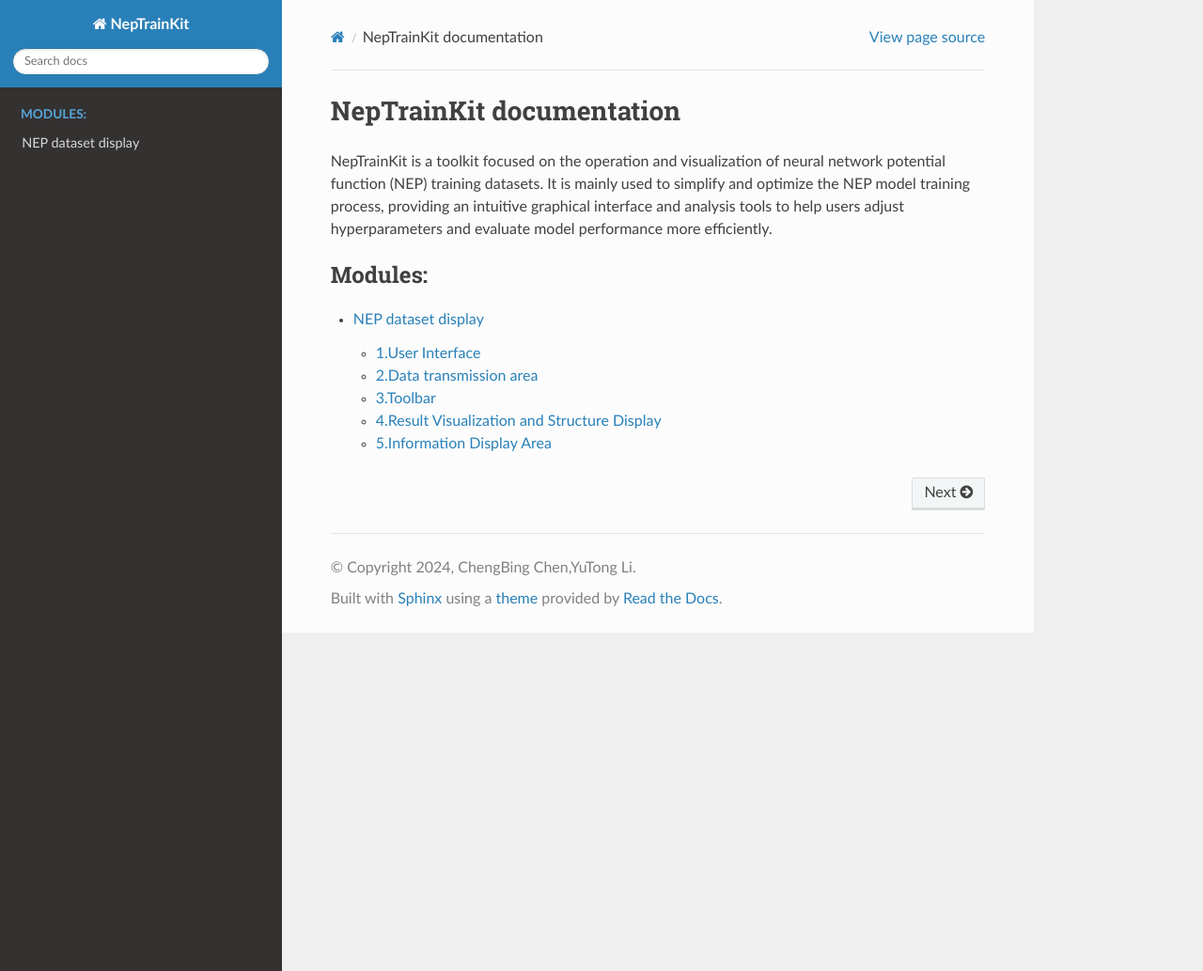
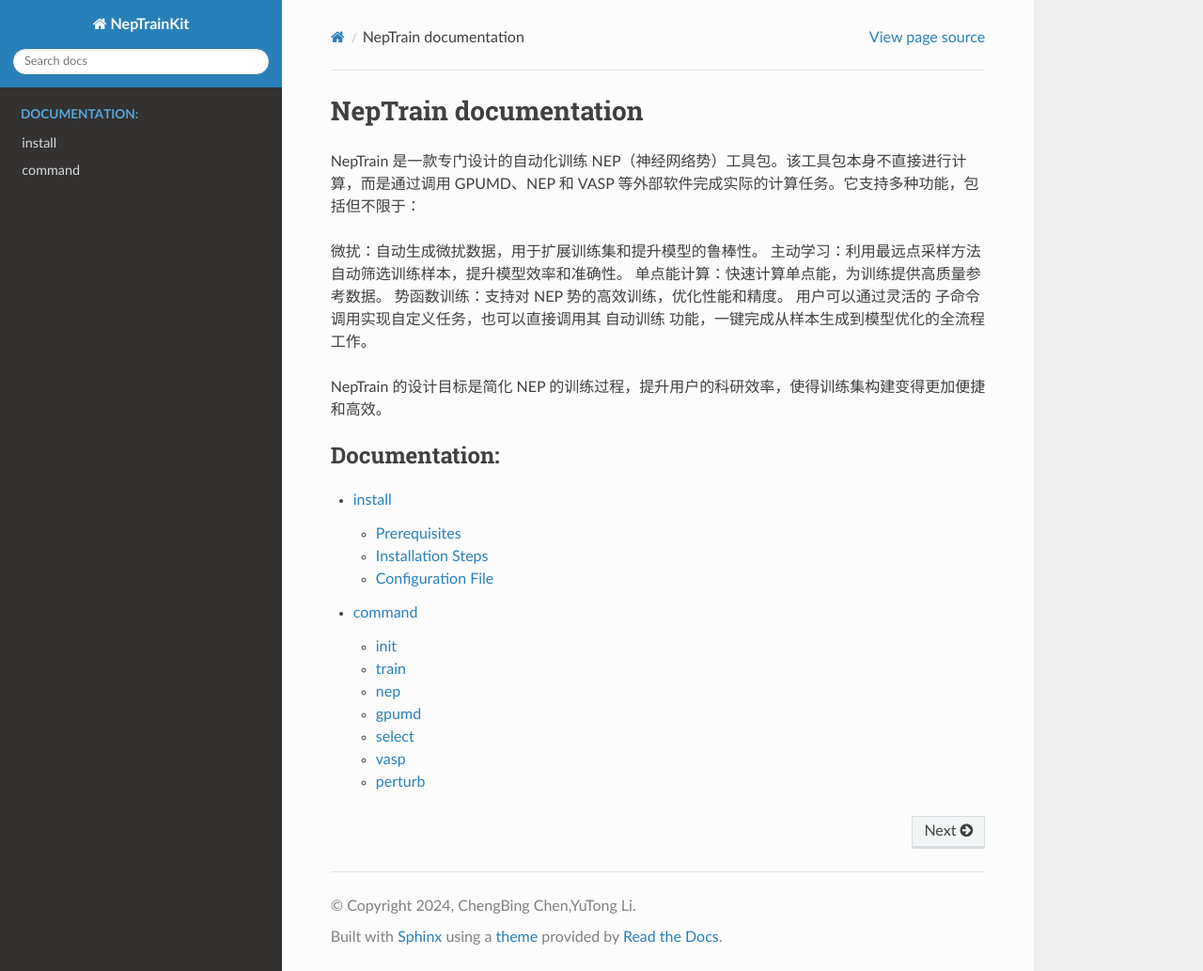
Before and after one commit to ccmuyuu/NepTrain, a Sphinx documentation site: the page built from docs/source/index.rst, in a window 1280 px wide and 1033 px high. Shown: the whole window at 94% size. Built offline with Sphinx 7.4.7 and the Read the Docs theme 3.1.0, drawn with Linux system fonts in a browser that asks for light colours.

````diff
--- a/docs/source/NEP-dataset-display.md
+++ /dev/null
@@ -1,79 +0,0 @@
-# NEP Dataset Display
-
-
-
-## 1.User Interface
-
-As shown in the figure, the overall user interface of the software primarily includes the toolbar, result visualization area, structure display area, information display area, and working path display area.
-
-![interface](./_static/image/interface.png)
-
-## 2.Data transmission area
-
-### Data Import
-
-Users can import files in the following two ways:
-
-- Click the import button located at the top left of the menu <img src="./_static/image/open.svg" alt="open" width='20' height='20' /> to import the file path.
-- Drag and drop the file directly into the software interface for import.
-:::{important}
-- Please ensure that the working path of NepTrainkit does not contain any Chinese characters, as this may prevent the program from displaying correctly.
-- To ensure proper use of NepTrainkit, at least two files, **nep.txt** and **train.xyz**, must be provided.
-:::
-### Data Export
-
-After completing the operation, the user can click the save button <img alt="save" height="20" src="./_static/image/save.svg" width="20"/>
-to export the results as two files:
-
-- **export_remove_model.xyz**: Contains information about the deleted structures.
-- **export_good_model.xyz**: Contains information about the remaining structures.
-
-## 3.Toolbar
-
-In the drawing toolbar, we have integrated function buttons such as reset, zoom, selection and editing, undo, and delete. Users can perform basic operations on the image using these tools. Please note that these operation tools are only effective on the main chart.
-
-<img src="./_static/image/toolbar.png" alt="toolbar" width='600' height='70' />
-
-<img src="./_static/image/init.svg" alt="init" width='30' height='30'  /> **Reset Tool:** Restores the image to its initial state, clearing all modifications made.
-
-<img src="./_static/image/pan.svg" alt="pan" width='30' height='30' /> **Zoom Tool:** Allows users to drag the image's axes or zoom in/out to adjust the view position.
-
-<img src="./_static/image/find_max.svg" alt="find_max" width='30' height='30' /> **Error Max Point Selection Tool:** Automatically identifies a specified number of points with the largest errors, making it easier for users to process them.
-
-<img src="./_static/image/sparse.svg" alt="sparse" width='30' height='30' /> **Farthest Point Sampling Tool:** Users can set the maximum number of training samples and the minimum sampling distance to filter structures.
-
-<img src="./_static/image/pen.svg" alt="pen" width='30' height='30' /> **Selection and Editing Tool:** Use the left mouse button to draw a selection box or directly select a structure; right-click to deselect.
-
-<img src="./_static/image/revoke.svg" alt="revoke" width='30' height='30' /> **Undo Tool:** If a structure is accidentally deleted or modified, the undo function can restore the previous state. It supports multiple consecutive undo actions.
-
-<img src="./_static/image/delete.svg" alt="delete" width='30' height='30' /> **Delete Tool:** Removes the structure corresponding to the selected point.
-
-<img alt="search" height="30" src="./_static/image/search.svg" width="30"/> **Search Tool:** Allows you to select a single **Config_type** and search for specific prefixes, suffixes, or strings.
-
-
-:::{important}
-After clicking the search button, the relevant structures will turn green to indicate the search results. However, at this point, the structures will not be selected. You will need to perform additional actions to complete the selection.
-:::
-
-<img alt="select" height="30" src="./_static/image/check.svg" width="30"/> **Select Button:** Selects the structures found by the search.
-
-<img alt="cancel" height="30" src="./_static/image/uncheck.svg" width="30"/> **Deselect Button:** Deselects the selected structures.
-
-:::{important}
-If there are no **Config_type** available, clicking the **Select** button will select all visible items, and clicking the **Deselect** button will deselect all items.
-:::
-## 4.Result Visualization and Structure Display
-
-- The result visualization area consists of five subplots, displaying the descriptors, energy, force, pressure, and potential energy information of the dataset. We use the **pyqtgraph** library to encapsulate the plotting functions, and all five subplots support switching to the main plot by double-clicking.
-- By clicking on a data point in the main plot, the corresponding crystal structure will be displayed in the right-side display area. The atom sizes and colors in the crystal structure are set based on the atomic radius and the CPK color scheme, respectively.
-
-<img src="./_static/image/visualization.png" alt="visualization" width='810' height='450' />
-
-**Plotting Details:** During the plotting process, **energy**, **force**, **pressure**, and **potential energy** data are all read from the NEP output files in the working path. For **descriptor projection**, we use NEP_CPU to obtain the descriptor of each atom and compute its average as the structure descriptor. Then, principal component analysis (PCA) is used to project the structure descriptors into a two-dimensional space for easier visualization.
-
-## 5.Information Display Area
-
-- In the information display area on the right, the system will show detailed information about the selected **xyz file**. By default, when you click on any data point in the subplots, the display area on the right will synchronize and show the detailed information of the selected structure.
-- Below the display area, the **frame number** of the current structure in the original file will be shown. Users can adjust the frame number to view the corresponding structure and its detailed information.
-
-<img src="./_static/image/information.png" alt="information" width='650' height='190' />
--- /dev/null
+++ b/docs/source/command/gpumd.md
@@ -0,0 +1 @@
+# gpumd
--- /dev/null
+++ b/docs/source/command/index.rst
@@ -0,0 +1,13 @@
+Commands Guide
+==============
+
+.. toctree::
+   :maxdepth: 2
+
+   init       <init.md>
+   train      <train.md>
+   nep        <nep.md>
+   gpumd      <gpumd.md>
+   select     <select.md>
+   vasp       <vasp.md>
+   perturb    <perturb.md>
--- /dev/null
+++ b/docs/source/command/init.md
@@ -0,0 +1,5 @@
+# init
+## 运行方式
+```shell
+NepTrain init
+```
--- /dev/null
+++ b/docs/source/command/nep.md
@@ -0,0 +1 @@
+# nep
--- /dev/null
+++ b/docs/source/command/perturb.md
@@ -0,0 +1,2 @@
+# perturb
+## haha
--- /dev/null
+++ b/docs/source/command/select.md
@@ -0,0 +1 @@
+# select
--- /dev/null
+++ b/docs/source/command/train.md
@@ -0,0 +1 @@
+# train
--- /dev/null
+++ b/docs/source/command/vasp.md
@@ -0,0 +1 @@
+# vasp
--- a/docs/source/index.rst
+++ b/docs/source/index.rst
@@ -3,12 +3,22 @@
    You can adapt this file completely to your liking, but it should at least
    contain the root `toctree` directive.
 
-NepTrainKit documentation
+NepTrain documentation
 =========================
-NepTrainKit is a toolkit focused on the operation and visualization of neural network potential function (NEP) training datasets. It is mainly used to simplify and optimize the NEP model training process, providing an intuitive graphical interface and analysis tools to help users adjust hyperparameters and evaluate model performance more efficiently.
+NepTrain 是一款专门设计的自动化训练 NEP（神经网络势）工具包。该工具包本身不直接进行计算，而是通过调用 GPUMD、NEP 和 VASP 等外部软件完成实际的计算任务。它支持多种功能，包括但不限于：
+
+微扰：自动生成微扰数据，用于扩展训练集和提升模型的鲁棒性。
+主动学习：利用最远点采样方法自动筛选训练样本，提升模型效率和准确性。
+单点能计算：快速计算单点能，为训练提供高质量参考数据。
+势函数训练：支持对 NEP 势的高效训练，优化性能和精度。
+用户可以通过灵活的 子命令 调用实现自定义任务，也可以直接调用其 自动训练 功能，一键完成从样本生成到模型优化的全流程工作。
+
+NepTrain 的设计目标是简化 NEP 的训练过程，提升用户的科研效率，使得训练集构建变得更加便捷和高效。
+
 
 .. toctree::
    :maxdepth: 2
-   :caption: Modules:
+   :caption: Documentation:
 
-   NEP dataset display  <NEP-dataset-display.md>
+   install    <install/index>
+   command    <command/index>
--- /dev/null
+++ b/docs/source/install/index.md
@@ -0,0 +1,53 @@
+# Installation Guide# Installation Guide
+
+
+
+
+This guide explains how to install **NepTrain** using `pip`.
+
+## Prerequisites
+
+Before installing NepTrain, make sure you have the following:
+
+- **Python**: NepTrain requires Python 3.8 or higher.
+
+## Installation Steps
+
+1. Open a terminal or command prompt.
+2. Run the following command to install NepTrain via `pip`:
+   ```bash
+   pip install neptrain
+   ```
+---
+
+## Configuration File
+
+The program's configuration file is located at `~/.NepTrain`. If the file does not exist, you can execute `NepTrain -h`, and the program will create it.
+:::{important}
+You must modify the `potcar_path` to match the path of your pseudopotential files.
+If the executable programs are included in your system's environment variables, you do not need to modify their paths.
+:::
+
+The default configuration is as follows:
+
+```text
+[environ]
+# Pseudopotential file path
+potcar_path = ~/POT_GGA_PAW_PBE_54
+# VASP execution path
+vasp_path = vasp_std
+
+# mpirun execution path
+mpirun_path = mpirun
+# NEP execution path
+nep_path = nep
+
+# GPUMD execution path
+gpumd_path = gpumd
+
+[potcar]
+# You can set the pseudopotential file version yourself
+# If not set, the pseudopotential file version recommended by the VASP official website will be used
+# e.g., Ag=Ag_sv
+H = H
+```
````
Also changed, not shown: 1 other file.
